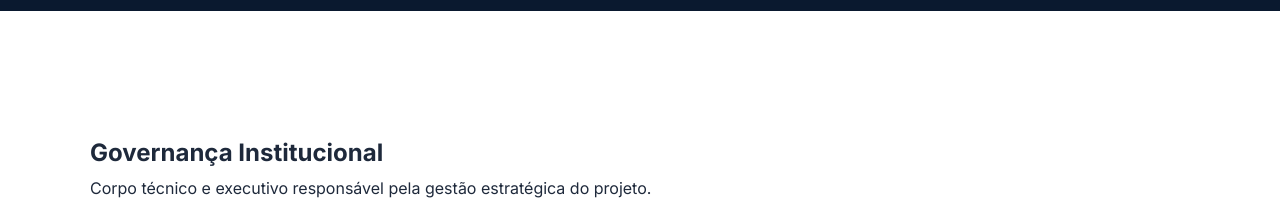
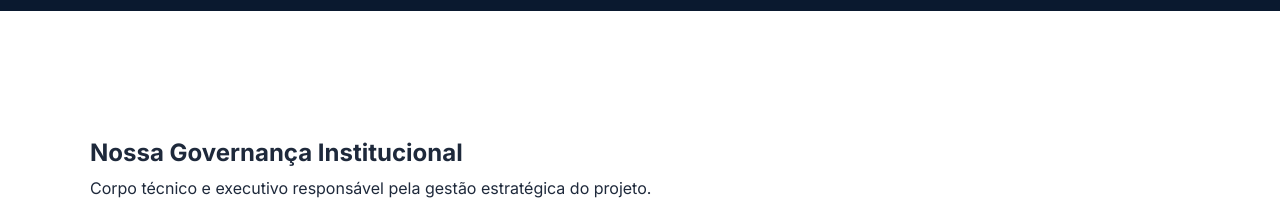
Before and after one commit to JotapBertelli/ConectAcao, a plain HTML site: page conectacao/Index.html in a window 1280 px wide. Shown: the part 2920-3144 px from the top of the page. Drawn offline with nearby package versions, Linux system fonts and the light colour scheme; a web font is replaced by a local one.

```diff
--- a/conectacao/Index.html
+++ b/conectacao/Index.html
@@ -133,7 +133,7 @@
         <section id="equipe" class="section-spacer">
             <div class="container">
                 <div class="section-title-line">
-                    <h2>Governança Institucional</h2>
+                    <h2>Nossa Governança Institucional</h2>
                     <p>Corpo técnico e executivo responsável pela gestão estratégica do projeto.</p>
                 </div>
                 <div class="team-list">
```
